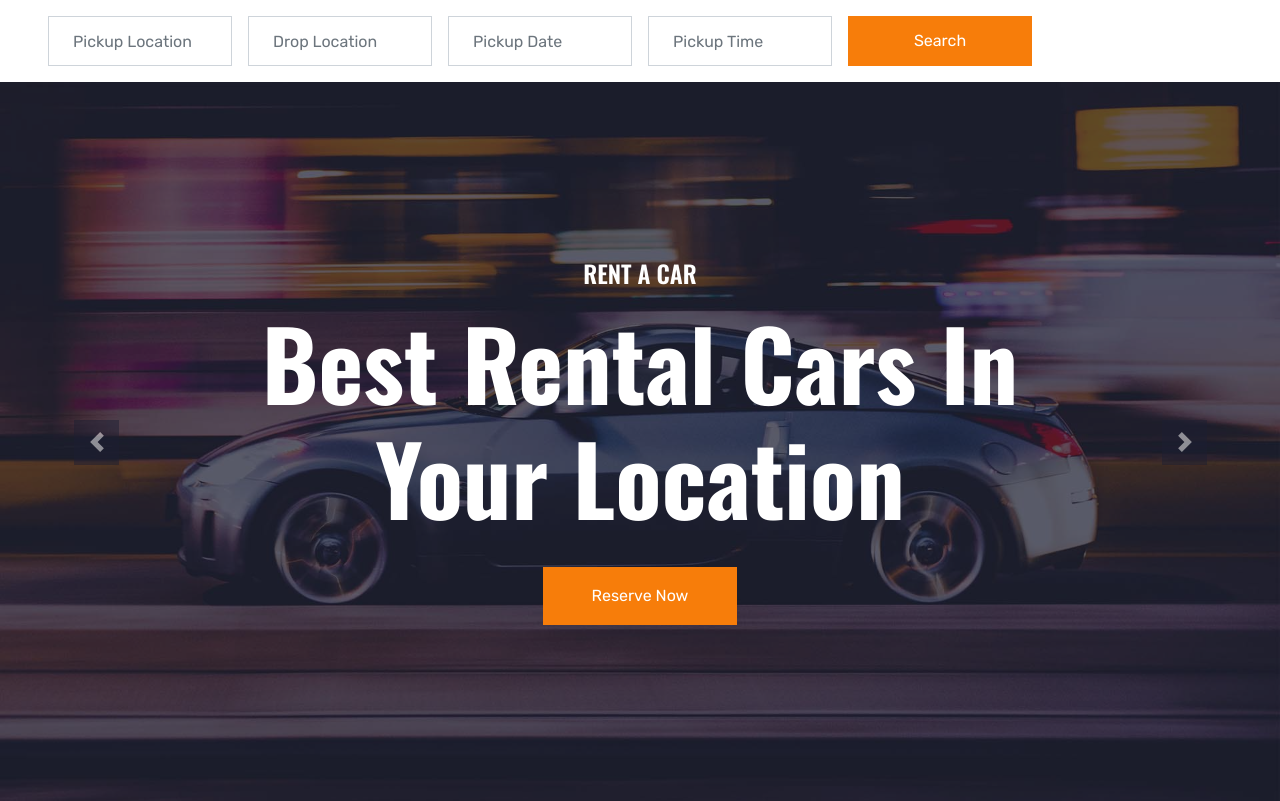
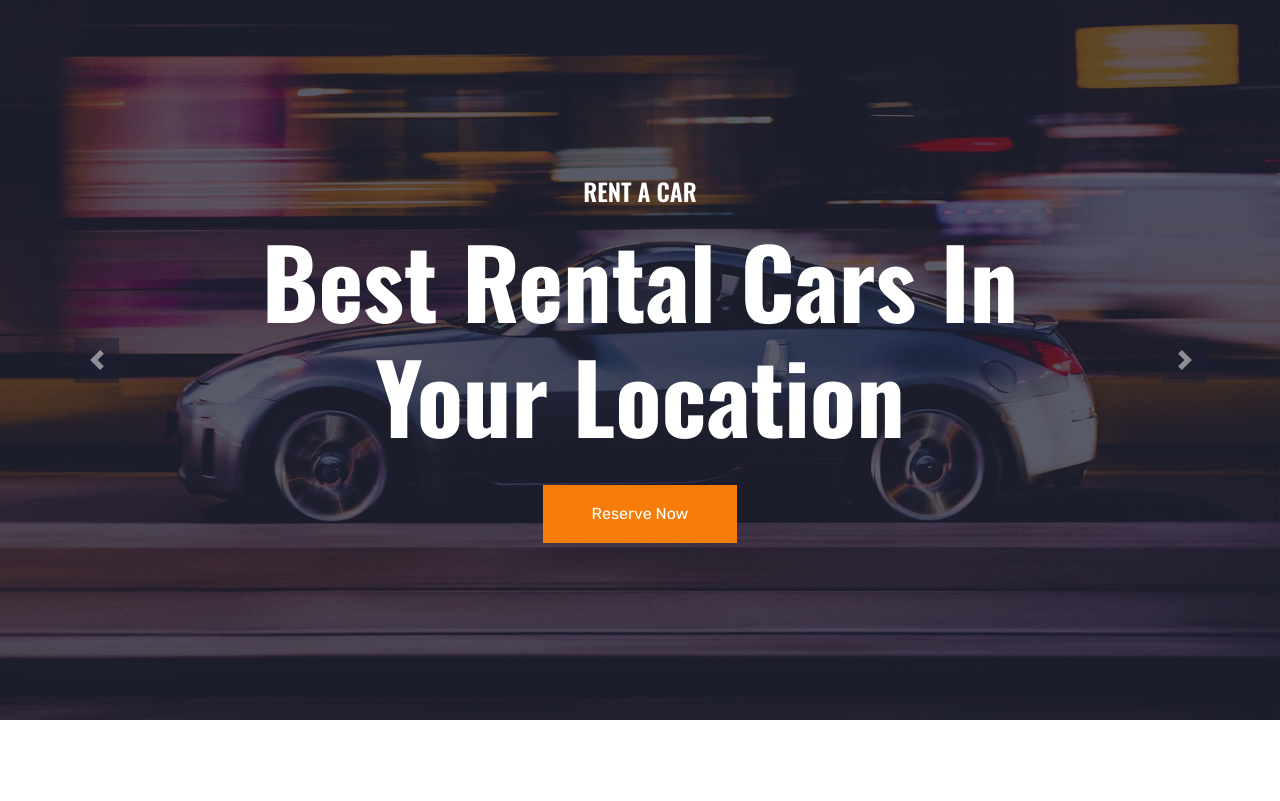
Before and after one commit to priyansh-parmar-1/django-projects, a Django app: page / in a window 1280 px wide. Shown: the part 140-941 px from the top of the page. Run offline with Django 5.2, Linux system fonts and the light colour scheme; data that the repository does not hold is empty; some libraries are stand-ins or nearby versions.

Commit message:
removed search bar from the homepage and registered the models

```diff
--- a/CarRental/customer_portal/admin.py
+++ b/CarRental/customer_portal/admin.py
@@ -3,3 +3,8 @@ from . import models
 # Register your models here.
 admin.site.register(models.Customer)
 admin.site.register(models.Booking)
+admin.site.register(models.Car)
+admin.site.register(models.Area)
+admin.site.register(models.Company)
+admin.site.register(models.Feedback)
+admin.site.register(models.Payment)
--- a/CarRental/customer_portal/templates/index.html
+++ b/CarRental/customer_portal/templates/index.html
@@ -3,39 +3,7 @@
 {% load static %}
 {% csrf_token %}
     <!-- Search Start -->
-    <div class="container-fluid bg-white pt-3 px-lg-5">
-        <div class="row mx-n2">
-            <div class="col-xl-2 col-lg-4 col-md-6 px-2">
-                <input type="text" class="form-control p-4" placeholder="Pickup Location" required="required">
-            </div>
-            <div class="col-xl-2 col-lg-4 col-md-6 px-2">
-                <input type="text" class="form-control p-4" placeholder="Drop Location" required="required">
-            </div>
-            <div class="col-xl-2 col-lg-4 col-md-6 px-2">
-                <div class="date mb-3" id="date" data-target-input="nearest">
-                    <input type="text" class="form-control p-4 datetimepicker-input" placeholder="Pickup Date"
-                        data-target="#date" data-toggle="datetimepicker" />
-                </div>
-            </div>
-            <div class="col-xl-2 col-lg-4 col-md-6 px-2">
-                <div class="time mb-3" id="time" data-target-input="nearest">
-                    <input type="text" class="form-control p-4 datetimepicker-input" placeholder="Pickup Time"
-                        data-target="#time" data-toggle="datetimepicker" />
-                </div>
-            </div>
-           <!-- <div class="col-xl-2 col-lg-4 col-md-6 px-2">
-                <select class="custom-select px-4 mb-3" style="height: 50px;">
-                    <option selected>Select A Car</option>
-                    <option value="1">Car 1</option>
-                    <option value="2">Car 1</option>
-                    <option value="3">Car 1</option>
-                </select>
-            </div>-->
-            <div class="col-xl-2 col-lg-4 col-md-6 px-2">
-                <button class="btn btn-primary btn-block mb-3" type="submit" style="height: 50px;">Search</button>
-            </div>
-        </div>
-    </div>
+
     <!-- Search End -->
 
 
--- a/CarRental/customer_portal/templates/masterpage.html
+++ b/CarRental/customer_portal/templates/masterpage.html
@@ -85,14 +85,14 @@
                 <div class="collapse navbar-collapse justify-content-between px-3" id="navbarCollapse">
                     <div class="navbar-nav ml-auto py-0">
                         <a href="/" class="nav-item nav-link active">Home</a>
-                        <a href="about.html" class="nav-item nav-link">About</a>
+                        <a href="#" class="nav-item nav-link">About</a>
                         {% if cust_id == 0 or cust_id == None %}
                         <a href="/login" class="nav-item nav-link">login</a>
                         {% else %}
                         <a href="/logout" class="nav-item nav-link">logout</a>
                         {% endif %}
 
-                        <a href="contact.html" class="nav-item nav-link">Contact</a>
+                        <a href="#" class="nav-item nav-link">Contact</a>
                     </div>
                 </div>
             </nav>
```
Also changed, not shown: CarRental/customer_portal/models.py (+36 -3 lines), CarRental/customer_portal/templates/header.html (+1 -44 lines).
